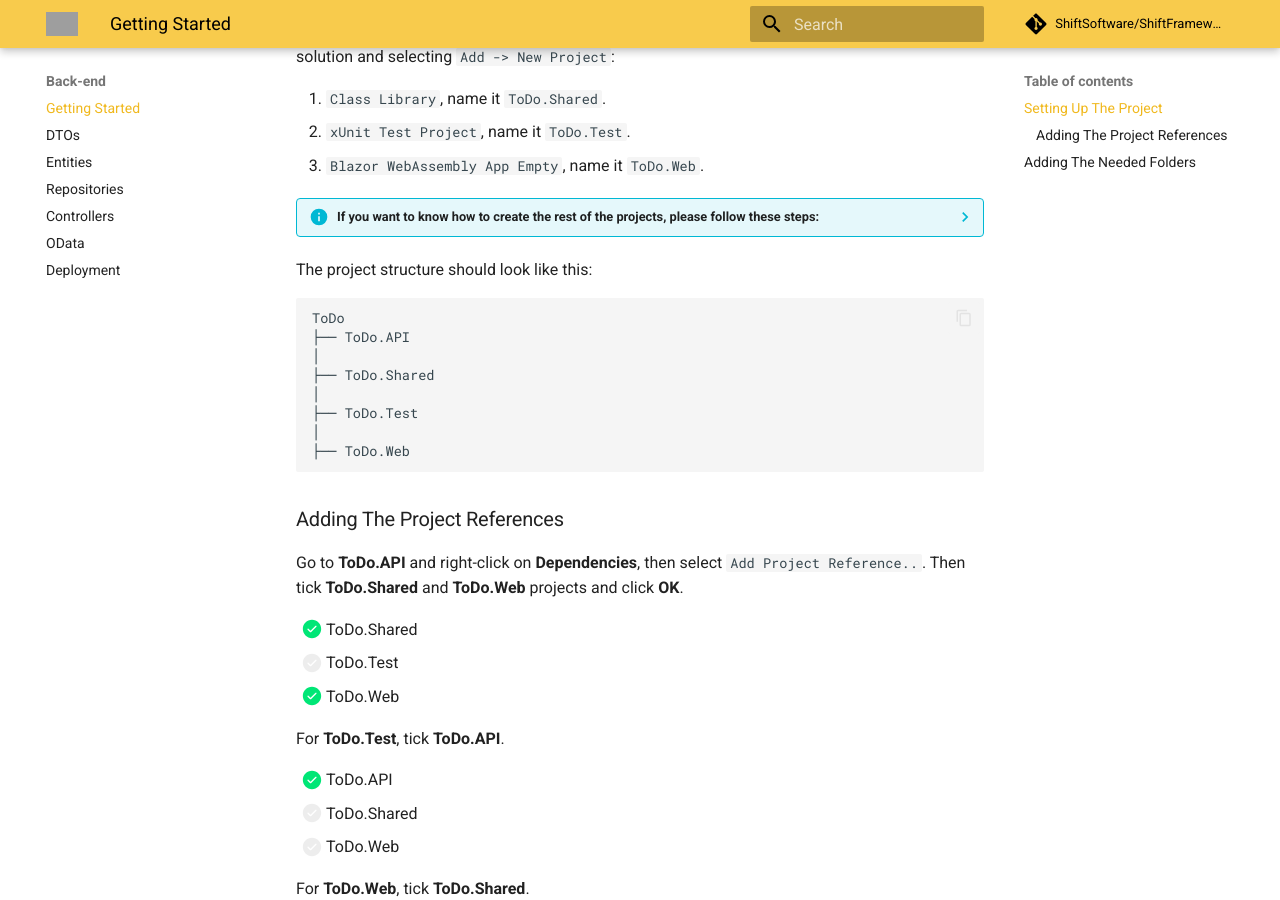
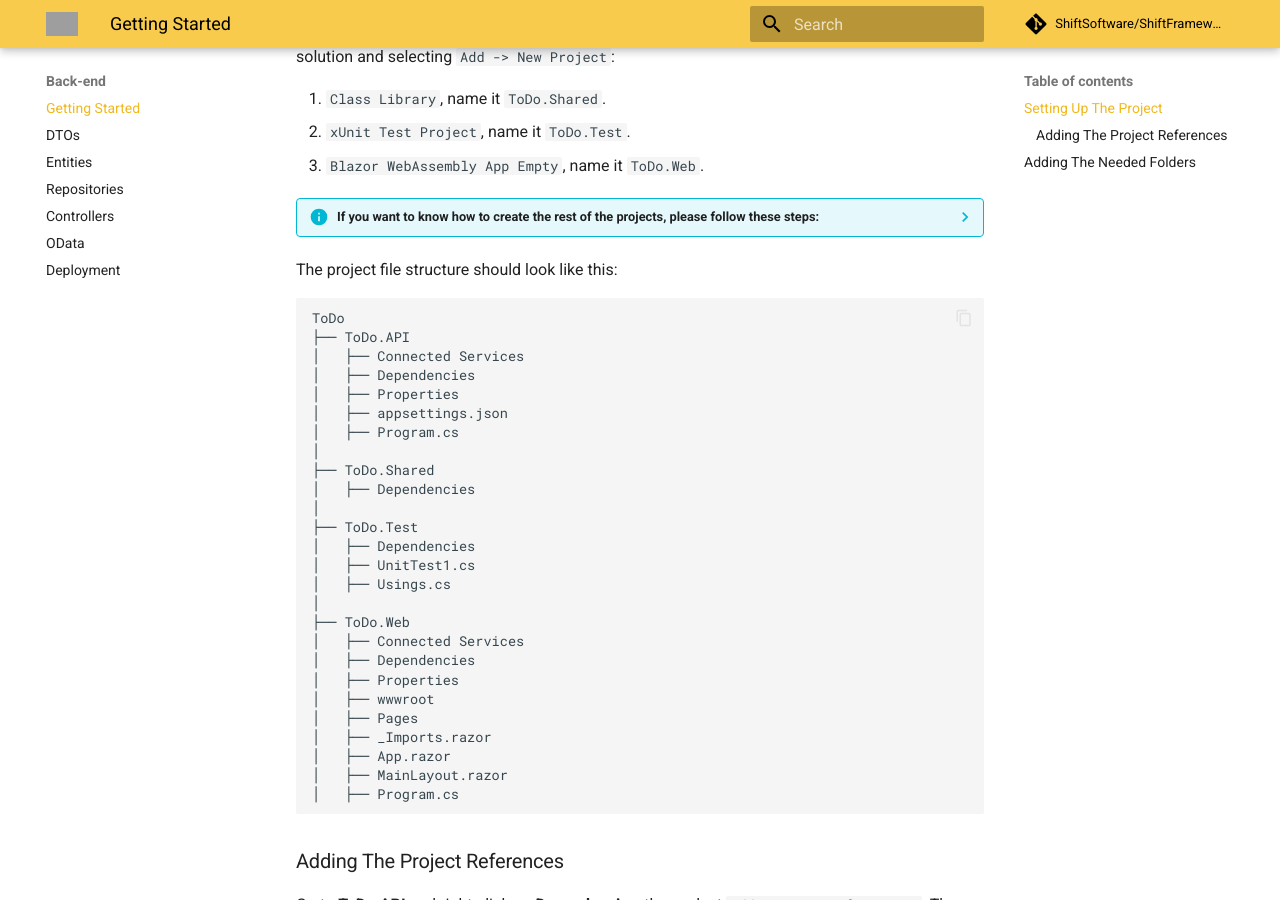
Before and after one commit to ShiftSoftware/ShiftFrameworkWebsite, an MkDocs documentation site: the page built from docs/back-end/getting-started.md, in a window 1280 px wide and 900 px high, scrolled down 632 px. Built offline with MkDocs 1.6.1 and Material for MkDocs 9.7.7, drawn with Linux system fonts in a browser that asks for light colours; comment, search, counter and statistics services are not loaded; grey boxes are pictures that could not be loaded.

Commit message:
Update File Structure in getting-started.md

````diff
--- a/docs/back-end/getting-started.md
+++ b/docs/back-end/getting-started.md
@@ -30,17 +30,35 @@ Then, create the following projects inside the same solution by right-clicking o
 
     3. right-click on the project solutions again and select ``Add -> New Project``. Add a ``Blazor WebAssembly App Empty`` project and name it ``ToDo.Web``. After clicking **Next**, untick **Configure for HTTPS** option and create the project.
 
-The project structure should look like this:
+The project file structure should look like this:
 
 ```
 ToDo
 ├── ToDo.API
+│   ├── Connected Services
+│   ├── Dependencies
+│   ├── Properties
+│   ├── appsettings.json
+│   ├── Program.cs
 │
 ├── ToDo.Shared
+│   ├── Dependencies
 │
 ├── ToDo.Test
+│   ├── Dependencies
+│   ├── UnitTest1.cs
+│   ├── Usings.cs
 │
 ├── ToDo.Web
+│   ├── Connected Services
+│   ├── Dependencies
+│   ├── Properties
+│   ├── wwwroot
+│   ├── Pages
+│   ├── _Imports.razor
+│   ├── App.razor
+│   ├── MainLayout.razor
+│   ├── Program.cs
 ```
 
 ### Adding The Project References
````
